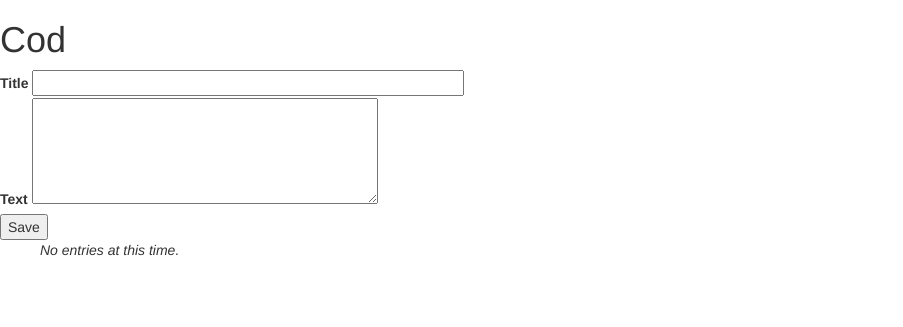
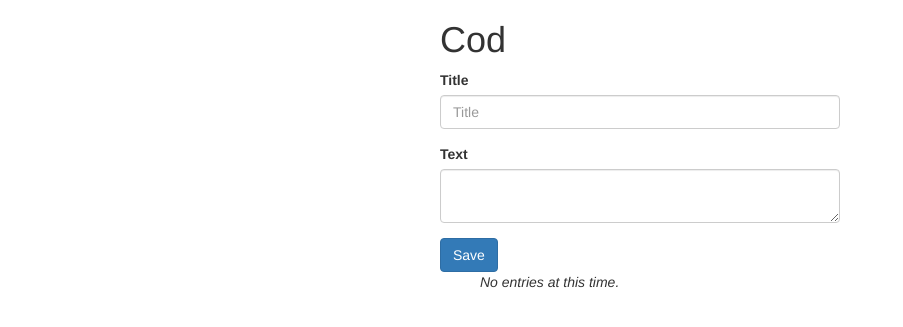
Before and after one commit to kwiskia/cod, a Flask app: page / in a window 1280 px wide. Shown: the top 327 px of the page, without its empty margins (0-903 px from the left). Run offline with Flask 2, Linux system fonts and the light colour scheme; data that the repository does not hold is empty; some libraries are stand-ins or nearby versions.

Commit message:
Improve styling in templates.

```diff
--- a/templates/layout.html
+++ b/templates/layout.html
@@ -1,7 +1,19 @@
 <!doctype html>
-<title>Cod</title>
-<link rel="stylesheet" href="https://maxcdn.bootstrapcdn.com/bootstrap/3.3.5/css/bootstrap.min.css">
-<h1>Cod</h1>
-<div id="page">
-	{% block body %}{% endblock %}
-</div>
+<html>
+	<head>
+		<title>Cod</title>
+		<link rel="stylesheet" href="https://maxcdn.bootstrapcdn.com/bootstrap/3.3.5/css/bootstrap.min.css">
+		<style type="text/css">
+			#page {
+				width: 400px;
+				margin: auto;
+			}
+		</style>
+	</head>
+	<body>
+		<div id="page">
+			<h1>Cod</h1>
+			{% block body %}{% endblock %}
+		</div>
+	</body>
+</html>
--- a/templates/show_entries.html
+++ b/templates/show_entries.html
@@ -1,11 +1,16 @@
 {% extends "layout.html" %}
 {% block body %}
 	<form action="{{ url_for('add_entry') }}" method="post">
-		<label for="title">Title</label>
-		<input type="text" size="50" name="title" /><br />
-		<label for="text">Text</label>
-		<textarea name="text" rows="5" cols="40"></textarea><br />
-		<input type="submit" value="Save" />
+		<div class="form-group">
+			<label for="title">Title</label>
+			<input type="text" size="50" name="title" class="form-control" placeholder="Title" />
+		</div>
+		<div class="form-group">
+			<label for="text">Text</label>
+			<textarea name="text" class="form-control"></textarea>
+		</div>
+
+		<button type="submit" class="btn btn-primary">Save</button>
 	</form>
 	<ul>
 	{% for entry in entries %}
```
